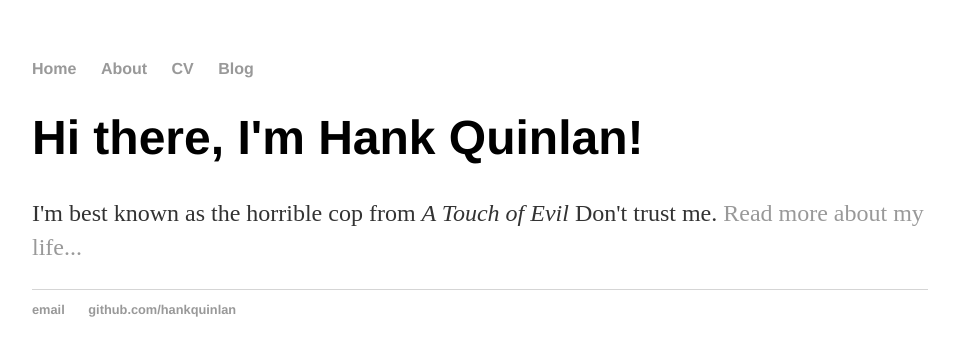
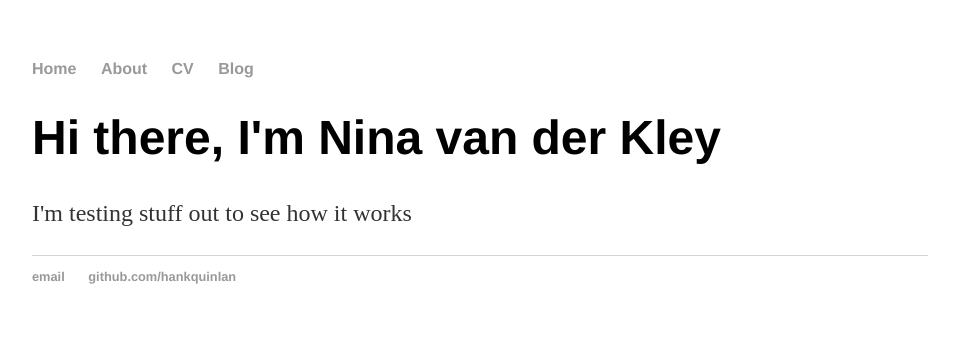
Before and after one commit to Ninavdk/ninavdk.github.io, a Jekyll site: the page built from index.html, in a window 1280 px wide. Shown: the top 356 px of the page, without its empty margins (160-1119 px from the left). Built offline with Jekyll 4.4.1, drawn with Linux system fonts in a browser that asks for light colours.

Commit message:
Update to my name
Removed ref to Hank Quinlan

```diff
--- a/index.html
+++ b/index.html
@@ -3,6 +3,6 @@ layout: default
 title: Hank Quinlan, Horrible Cop
 ---
 <div class="blurb">
-	<h1>Hi there, I'm Hank Quinlan!</h1>
-	<p>I'm best known as the horrible cop from <em>A Touch of Evil</em> Don't trust me. <a href="/about">Read more about my life...</a></p>
+	<h1>Hi there, I'm Nina van der Kley</h1>
+	<p>I'm testing stuff out to see how it works</p>
 </div><!-- /.blurb -->
```
